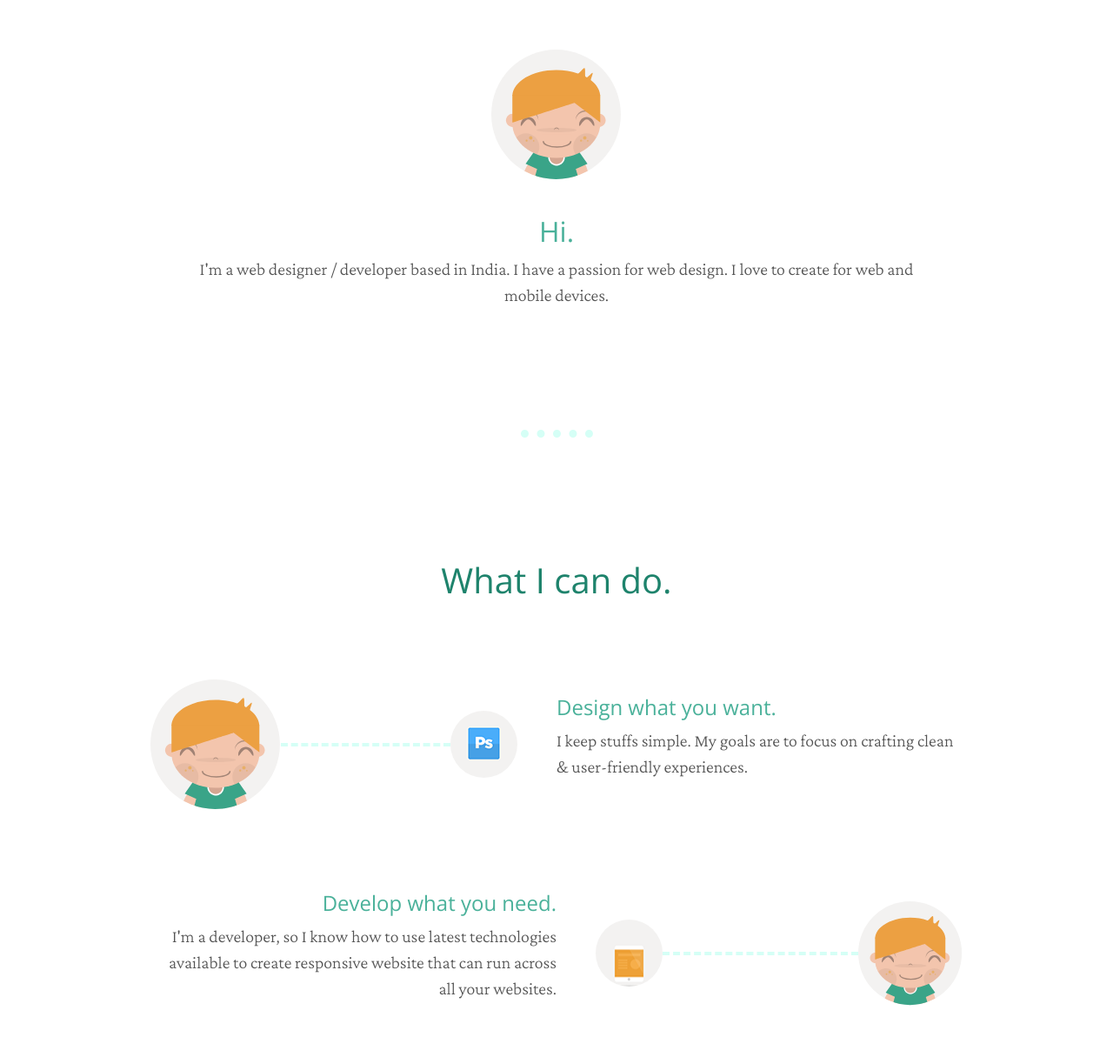
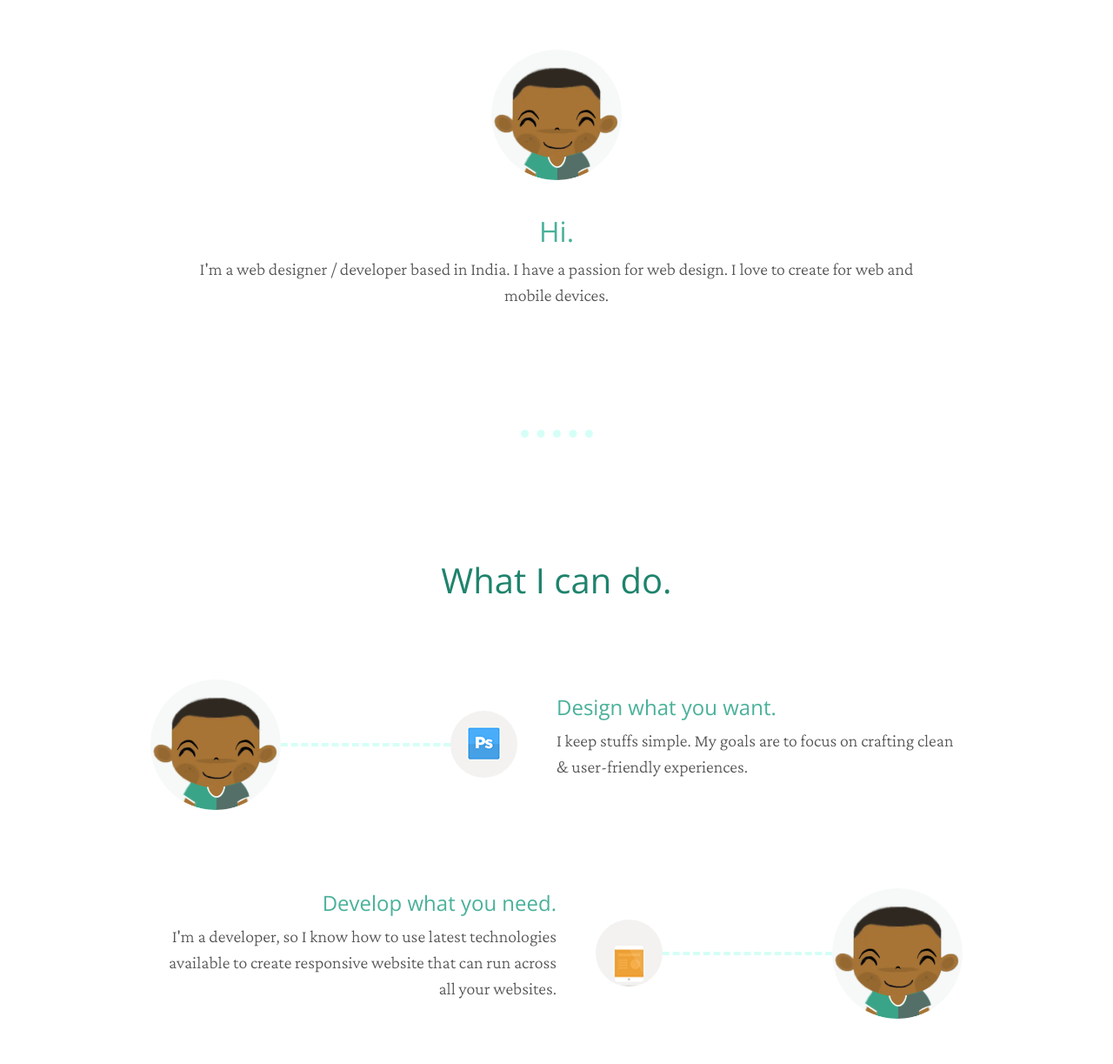
Before and after one commit to ashuvssut/my-portfolio, a plain HTML site: page index.html in a window 1280 px wide. Shown: the part 717-1940 px from the top of the page at 87% size. Drawn offline with nearby package versions, Linux system fonts and the light colour scheme; a web font is replaced by a local one.

Commit message:
final commit

```diff
--- a/index.html
+++ b/index.html
@@ -31,7 +31,7 @@
                     <nav class="navbar navbar-expand-md navbar-light">
 
                         <a class="navbar-brand" href="/">
-                            <img class="me-img " src="/assets/img/me.svg" alt="me-img">
+                            <img class="me-img " src="/assets/img/me.png" alt="me-img">
                         </a>
 
                         <button
@@ -86,7 +86,7 @@
         <section id="hello">
             <div class="fluid-container">
                 <article>
-                    <img class="me-img-big" src="/assets/img/me.svg" alt="ashu-img-big">
+                    <img class="me-img-big" src="/assets/img/me.png" alt="ashu-img-big">
                     <h2>Hi.</h2>
                     <p>I'm a web designer / developer based in India. I have a passion for web design. I love to create for web and mobile devices.</p>
                 </article>
@@ -102,7 +102,7 @@
 
                 <div class="col-lg-6 col-md-12 design-info">
                     <div class="figure padding-left">
-                        <img class="me-img-big no-margin"  src="/assets/img/me.svg" class="figure-img img-fluid rounded" alt="me-img">
+                        <img class="me-img-big no-margin"  src="/assets/img/me.png" class="figure-img img-fluid rounded" alt="me-img">
                     </div>
 
                         <hr class="rect-dot">
@@ -129,8 +129,8 @@
 
                         <hr class="rect-dot">
 
-                    <div class="figure">
-                        <img class="me-img-big no-margin padding-right"  src="/assets/img/me.svg" class="figure-img img-fluid rounded" alt="me-img">
+                    <div class="figure padding-right">
+                        <img class="me-img-big no-margin "  src="/assets/img/me.png" class="figure-img img-fluid rounded" alt="me-img">
                     </div>
                 </div>
             </div>
```
Also changed, not shown: assets/img/me.png (added), assets/img/me.svg (deleted).
